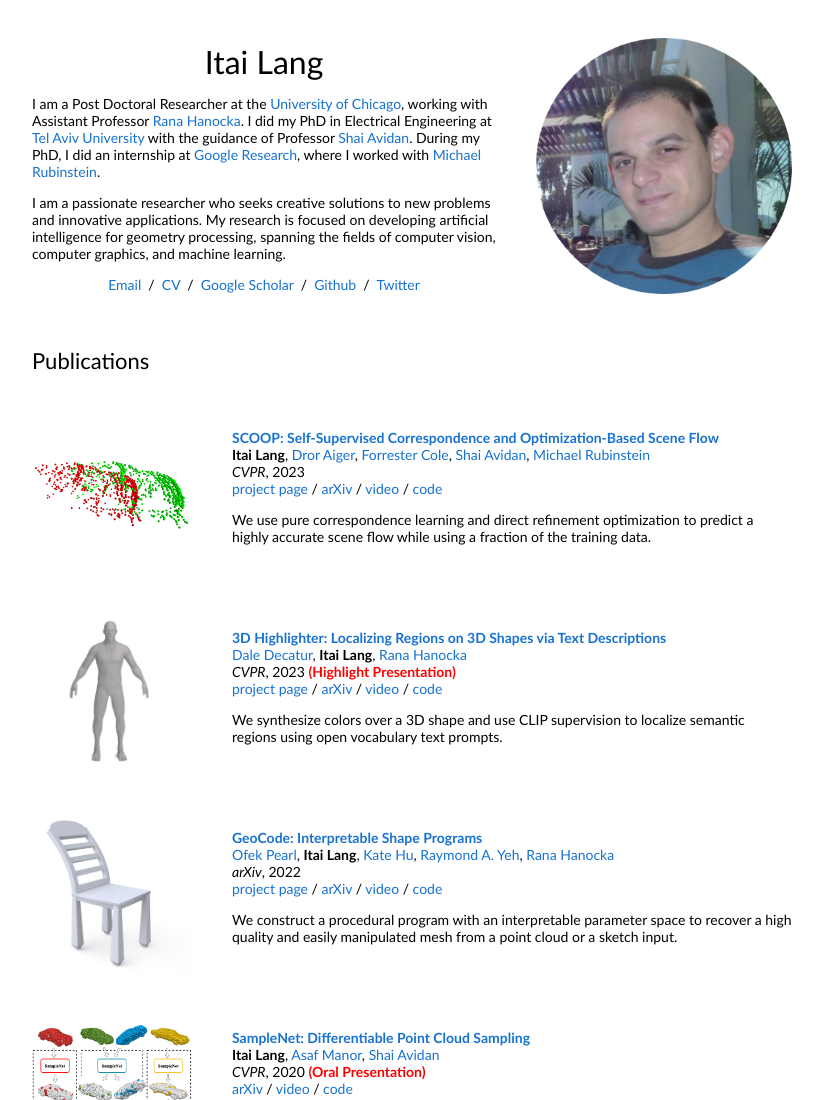
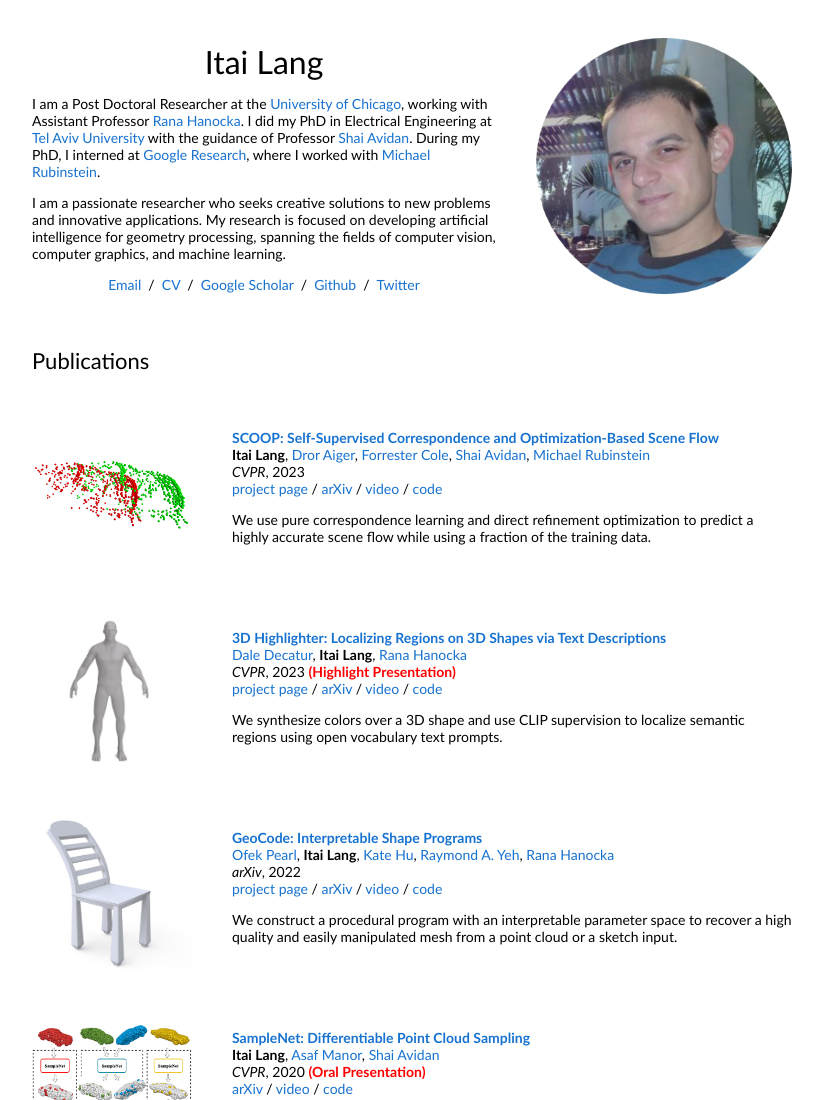
Before and after one commit to itailang/itailang.github.io, a plain HTML site: page index.html in a window 1280 px wide. Shown: the top 1100 px of the page, without its empty margins (228-1051 px from the left). Drawn offline with Linux system fonts and the light colour scheme.

Commit message:
Update intro.

```diff
--- a/index.html
+++ b/index.html
@@ -31,7 +31,7 @@
                 <name>Itai Lang</name>
               </p>
               <p>
-                I am a Post Doctoral Researcher at the <a href="https://www.uchicago.edu/en">University of Chicago</a>, working with Assistant Professor <a href="https://people.cs.uchicago.edu/~ranahanocka/">Rana Hanocka</a>. I did my PhD in Electrical Engineering at <a href="https://english.tau.ac.il/">Tel Aviv University</a> with the guidance of Professor <a href="http://www.eng.tau.ac.il/~avidan/">Shai Avidan</a>. During my PhD, I did an internship at <a href="https://ai.google/discover/research/">Google Research</a>, where I worked with <a href="http://people.csail.mit.edu/mrub/">Michael Rubinstein</a>.
+                I am a Post Doctoral Researcher at the <a href="https://www.uchicago.edu/en">University of Chicago</a>, working with Assistant Professor <a href="https://people.cs.uchicago.edu/~ranahanocka/">Rana Hanocka</a>. I did my PhD in Electrical Engineering at <a href="https://english.tau.ac.il/">Tel Aviv University</a> with the guidance of Professor <a href="http://www.eng.tau.ac.il/~avidan/">Shai Avidan</a>. During my PhD, I interned at <a href="https://ai.google/discover/research/">Google Research</a>, where I worked with <a href="http://people.csail.mit.edu/mrub/">Michael Rubinstein</a>.
               </p>
               <p>
                 I am a passionate researcher who seeks creative solutions to new problems and innovative applications. My research is focused on developing artificial intelligence for geometry processing, spanning the fields of computer vision, computer graphics, and machine learning.
```
